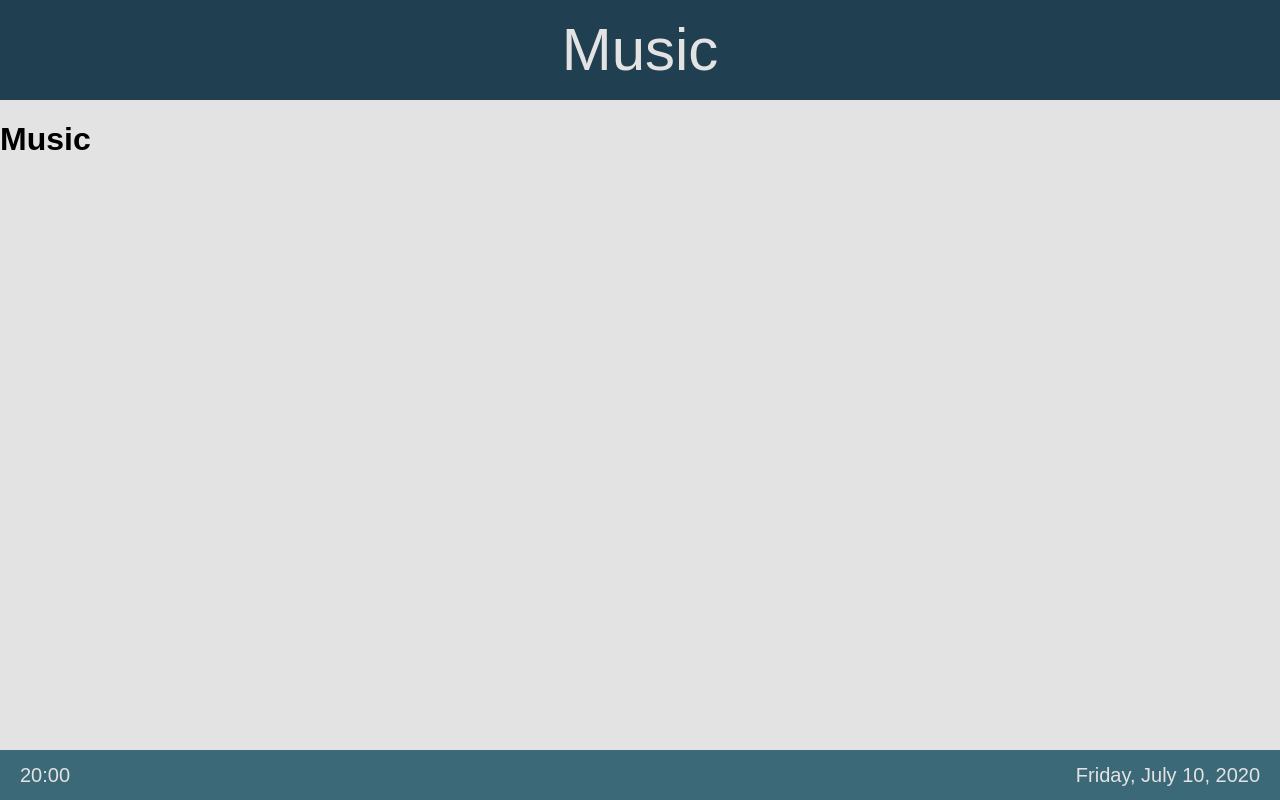
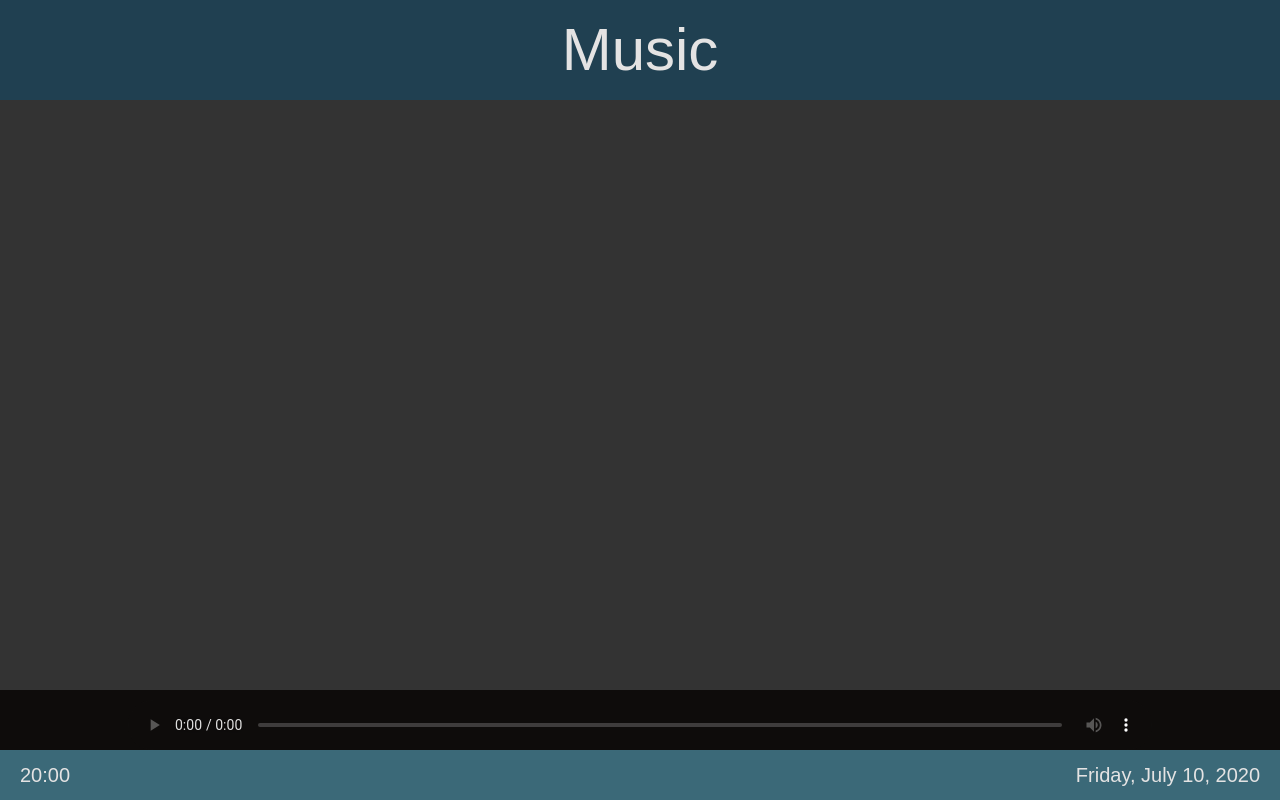
Before and after one commit to quintanamo/python-media-console, a Flask app: page /music in a window 1280 px wide. Run offline with Flask 2, Linux system fonts and the light colour scheme.

Commit message:
Proof of Concept -Rough draft of music app (requires reference to a local directory, set in config.json) -Broswer automatically opens when running app.py

```diff
--- a/app.py
+++ b/app.py
@@ -1,21 +1,48 @@
 from flask import Flask, render_template
+from os import walk
+from threading import Timer
+from selenium import webdriver
+import subprocess
 import json
+
 app = Flask(__name__)
 
 myAppsJSON = open('myapps.json')
 myApps = json.load(myAppsJSON)
+configJSON = open('config.json')
+config = json.load(configJSON)
 
 @app.route('/')
 def index():
-    return render_template('index.html', title='Home', myApps=myApps, numApps=len(myApps))
+    return render_template('index.html', title='My Apps', myApps=myApps, numApps=len(myApps))
 
 @app.route('/music')
 def music():
-    return render_template('music.html', title="Music")
+    musicFileDirectory = config['mediaSources'][0]+'Music/'
+    musicFiles = []
+    for (dirpath, dirnames, filenames) in walk(musicFileDirectory):
+        for filename in filenames:
+            musicFiles.append("http://127.0.0.1:8000/Music/"+filename)
+    return render_template('music.html', title="Music", musicFiles=musicFiles, numMusicFiles=len(musicFiles))
 
 @app.route('/videos')
 def videos():
     return "videos"
 
+def doAppSetup():
+    # Start the chromium web broswer
+    chromeOptions = webdriver.ChromeOptions()
+    if (not config["debug"]):
+        chromeOptions.add_argument('--kiosk')
+    chromeOptions.add_experimental_option("excludeSwitches", ['enable-automation'])
+    driver = webdriver.Chrome('/usr/bin/chromedriver', chrome_options=chromeOptions)
+    driver.get('http://127.0.0.1:5000')
+
+    # Run a simple http server on a local directory
+    serverCommand = "cd " + config['mediaSources'][0] + " ; python3 -m http.server"
+    runServerCommand = subprocess.Popen(serverCommand, stdout=subprocess.PIPE, shell=True)
+    runServerCommand.communicate()
+
 if __name__ == '__main__':
+    Timer(1, doAppSetup).start()
     app.run()
--- /dev/null
+++ b/config.json
@@ -0,0 +1,6 @@
+{
+    "debug": false,
+    "mediaSources": [
+        ""
+    ]
+}
--- a/static/css/index.css
+++ b/static/css/index.css
@@ -14,10 +14,11 @@ a {
 
 .app-button {
     width: 200px;
-    background-color: #84a9ac;
+    background-color: rgba(59, 105, 120, 0.3);
     border: 2px solid #204051;
     border-radius: 10px;
     margin-left: 50px;
+    margin-top: 50px;
     transition: 0.2s ease;
     display: inline-block;
 }
--- /dev/null
+++ b/static/css/music.css
@@ -0,0 +1,77 @@
+#audio {
+    width: 80%;
+    box-sizing: border-box;
+    display: block;
+    position: absolute;
+    left: 50%;
+    bottom: 0;
+    transform: translateX(-50%);
+    filter: invert(100%);
+    height: 50px;
+}
+
+#audio:active, #audio:focus {
+    outline: 0;
+    border: none;
+}
+
+.page-content {
+    bottom: 100px !important;
+}
+
+.audio-container {
+    background-color: #0e0c0b;
+    width: 100%;
+    height: 60px;
+    box-sizing: border-box;
+    display: block;
+    position: fixed;
+    bottom: 50px;
+}
+
+.music-container {
+    width: 100%;
+    min-height: 100%;
+    background-color: #333333;
+    margin: 0 auto;
+}
+
+.music-button {
+    width: 100%;
+    height: 40px;
+    border-radius: 0;
+    background-color: #333333;
+    border: none;
+    text-align: left;
+    padding: 0 100px;
+    box-sizing: border-box;
+    border-bottom: 1px solid #0e0c0b;
+    color: #e4e3e3;
+    transition: 0.2s ease;
+    font-size: 16px;
+}
+
+.music-button:hover {
+    background-color: #555555;
+    cursor: pointer;
+}
+
+.music-button, .music-button {
+    outline: 0;
+    border: none;
+    border-bottom: 1px solid #0e0c0b;
+}
+
+#song-info {
+    width: 100%;
+    height: 20px;
+    padding: 5px 0;
+    display: block;
+    text-align: center;
+    color: #e4e3e3;
+    line-height: 20px;
+    font-size: 14px;
+    z-index: 2;
+    position: absolute;
+    top: 0;
+}
--- /dev/null
+++ b/static/scripts/music.js
@@ -0,0 +1,6 @@
+function playMusicFile(item) {
+    var audio = document.getElementById("audio");
+    document.getElementById("song-info").innerHTML = item.getAttribute('songref');
+    audio.src = item.getAttribute('songref');
+    audio.play();
+}
--- a/templates/index.html
+++ b/templates/index.html
@@ -7,7 +7,6 @@
 
 {% block content %}
     <!-- App HTML goes here -->
-    <h1>My Apps</h1>
     {%for i in range(0, numApps)%}
         <a href="{{ url_for(myApps[i].name.lower())}}"><div class="app-button"><img src="{{ url_for('static', filename='images/'+myApps[i].icon) }}"><h2>{{myApps[i].name}}</h2></div></a>
     {%endfor%}
--- a/templates/music.html
+++ b/templates/music.html
@@ -2,9 +2,17 @@
 
 {% block css %}
 <!-- App stylesheet links goes here -->
+<link rel="stylesheet" href="{{ url_for('static', filename='css/music.css') }}">
 {% endblock %}
 
 {% block content %}
     <!-- App HTML goes here -->
-    <h1>Music</h1>
+    <div class="music-container">
+        {%for i in range(0, numMusicFiles)%}
+        <button class="music-button" songref="{{ musicFiles[i] }}" onclick="playMusicFile(this)">▶&emsp;{{ musicFiles[i] }}</button>
+        {%endfor%}
+    </div>
+
+    <div class="audio-container"><span id="song-info"></span><audio id="audio" controls="controls" src=""></audio> </div>
+    <script src="{{url_for('static', filename='scripts/music.js')}}"></script>
 {% endblock %}
```
